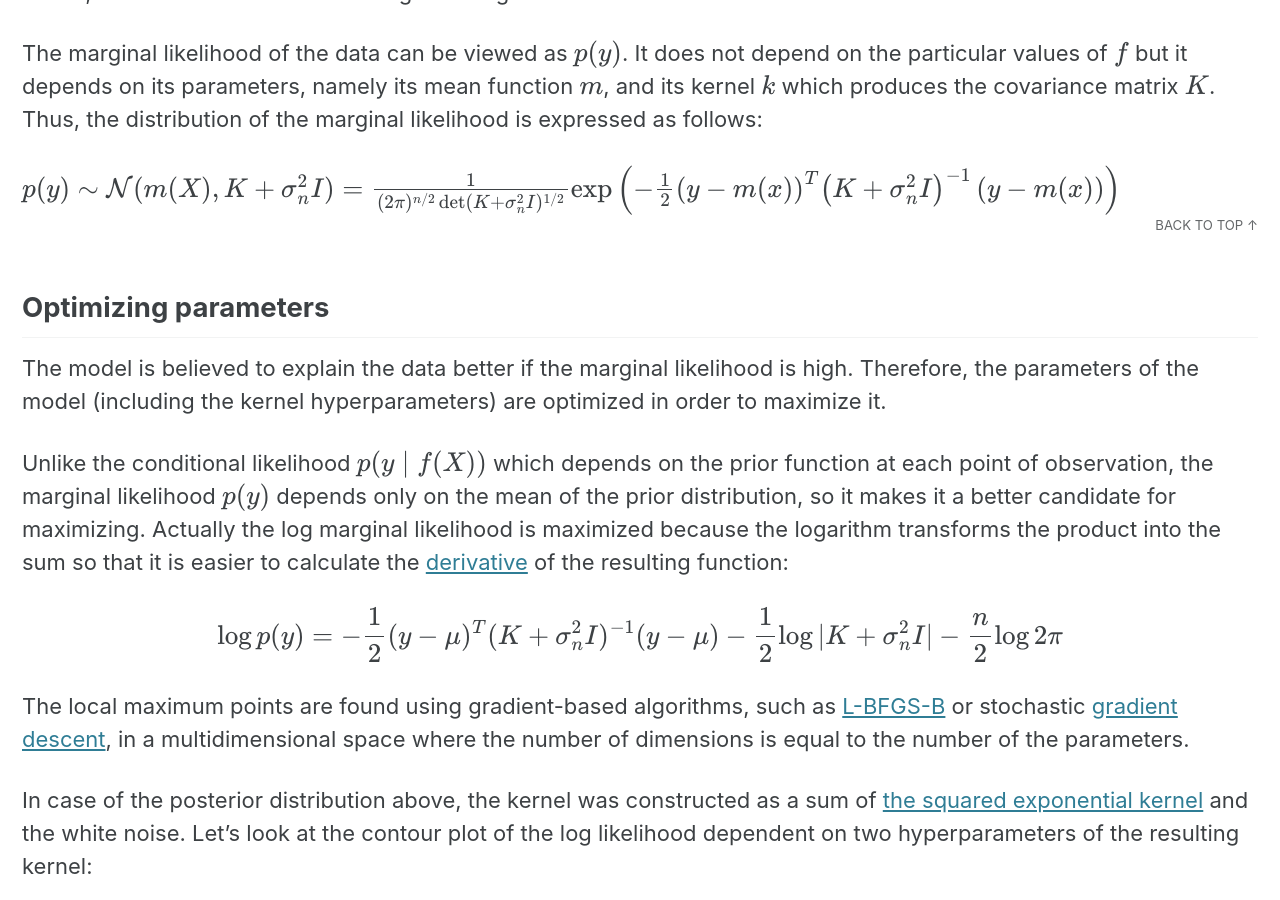
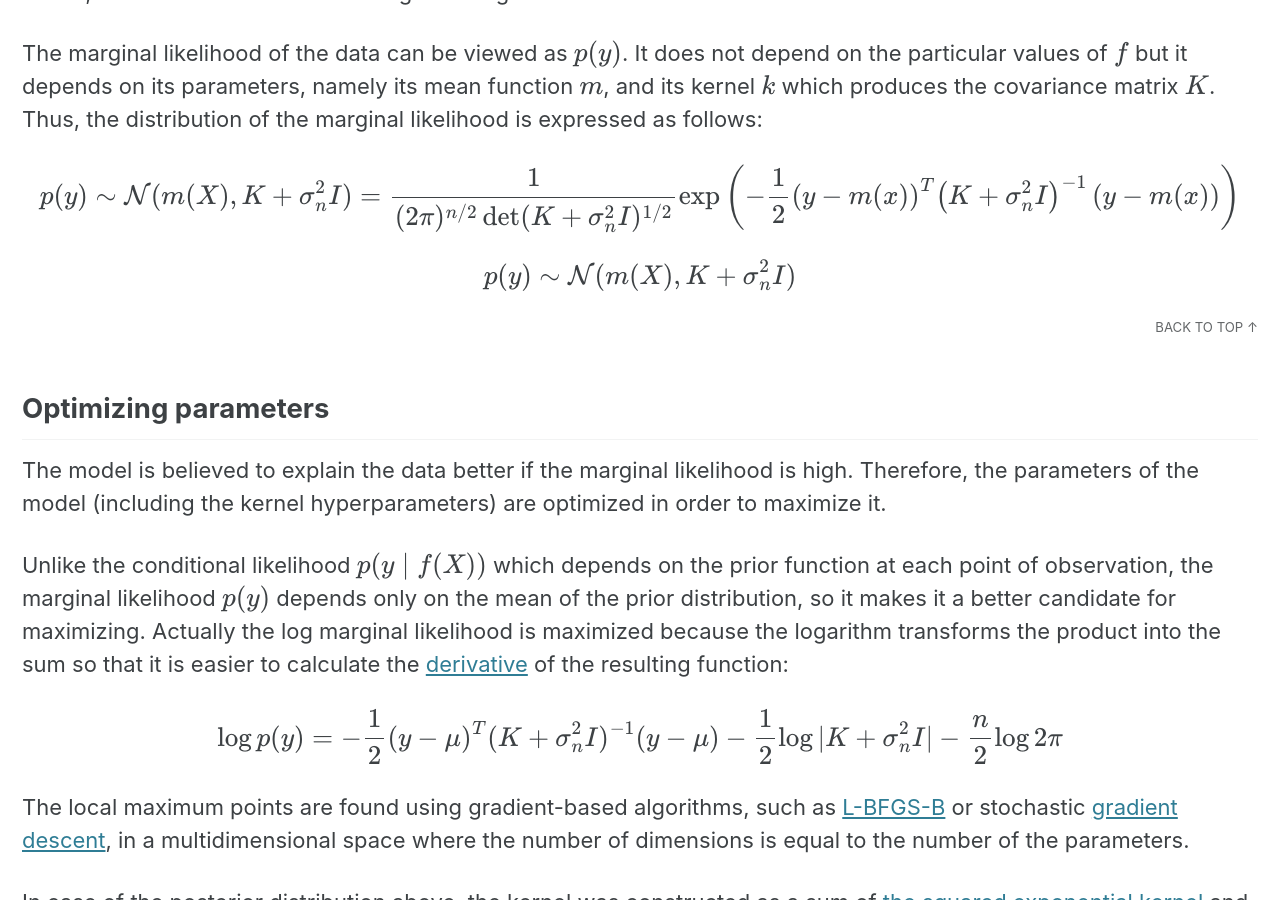
Before and after one commit to vzahorui/vzahorui.github.io, a Jekyll site: the page built from _posts/2022-07-23-gaussian-process.md, in a window 1280 px wide and 900 px high, scrolled down 7074 px. Built offline with Jekyll 4.4.1, drawn with Linux system fonts in a browser that asks for light colours; cached includes are drawn as plain includes; nearby versions of some CDN libraries; formulas are drawn with MathJax 3.

Commit message:
Update 2022-07-23-gaussian-process.md

```diff
--- a/_posts/2022-07-23-gaussian-process.md
+++ b/_posts/2022-07-23-gaussian-process.md
@@ -123,6 +123,10 @@ Assuming that both the prior and the likelihood function are Gaussian, the mean
 The marginal likelihood of the data can be viewed as $p(y)$. It does not depend on the particular values of $f$ but it depends on its parameters, namely its mean function $m$, and its kernel $k$ which produces the covariance matrix $K$. Thus, the distribution of the marginal likelihood is expressed as follows:
 
 $$p(y) \sim \mathcal{N}(m(X), K+\sigma^2_n I) = \frac{1}{(2\pi)^{n/2}\det(K + \sigma^2_n I)^{1/2}} \exp \left(-\frac{1}{2} \left(y-m(x) \right)^{T}\left( K + \sigma^2_n I \right)^{-1} \left(y-m(x) \right)\right)$$
+
+
+$$p(y) \sim \mathcal{N}(m(X), K+\sigma^2_n I)$$
+
 <a href="#page-title" class="back-to-top">{{ site.data.ui-text[site.locale].back_to_top | default: 'Back to Top' }} &uarr;</a>
 
 <div id='parameter_learning'/>
```
